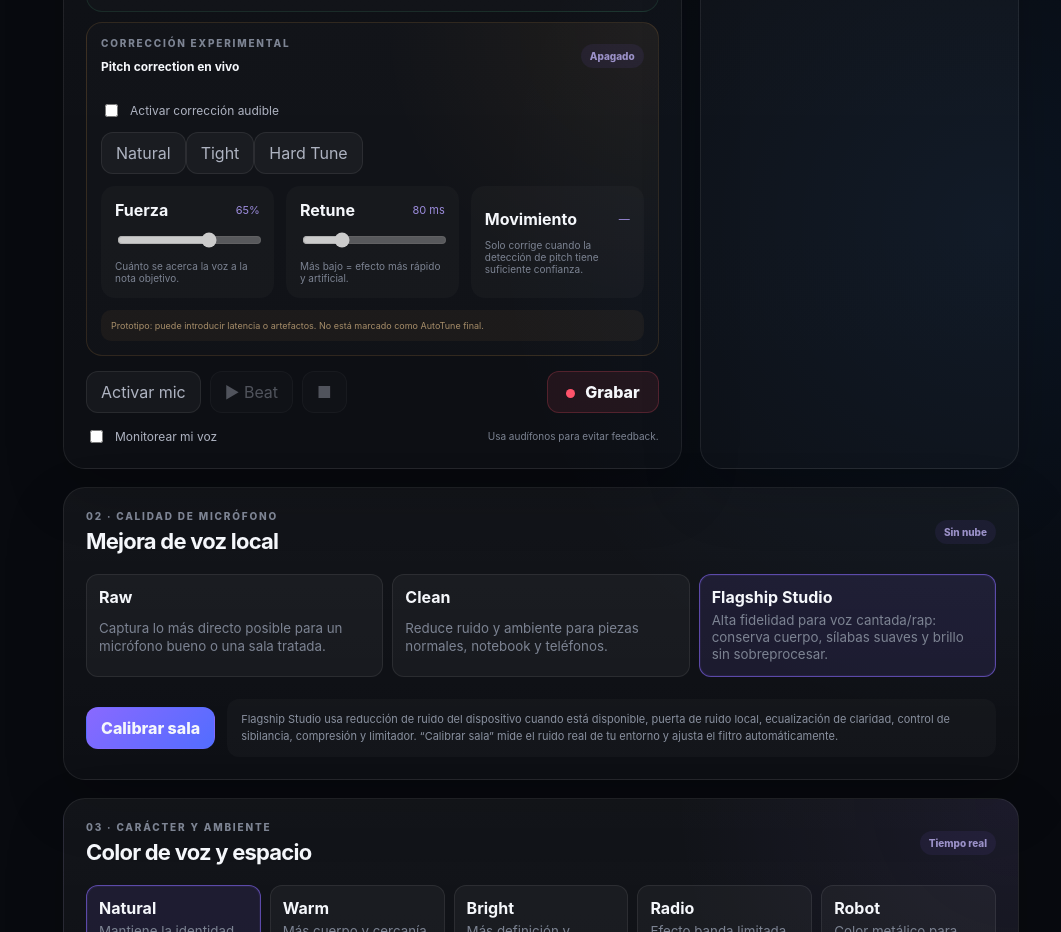
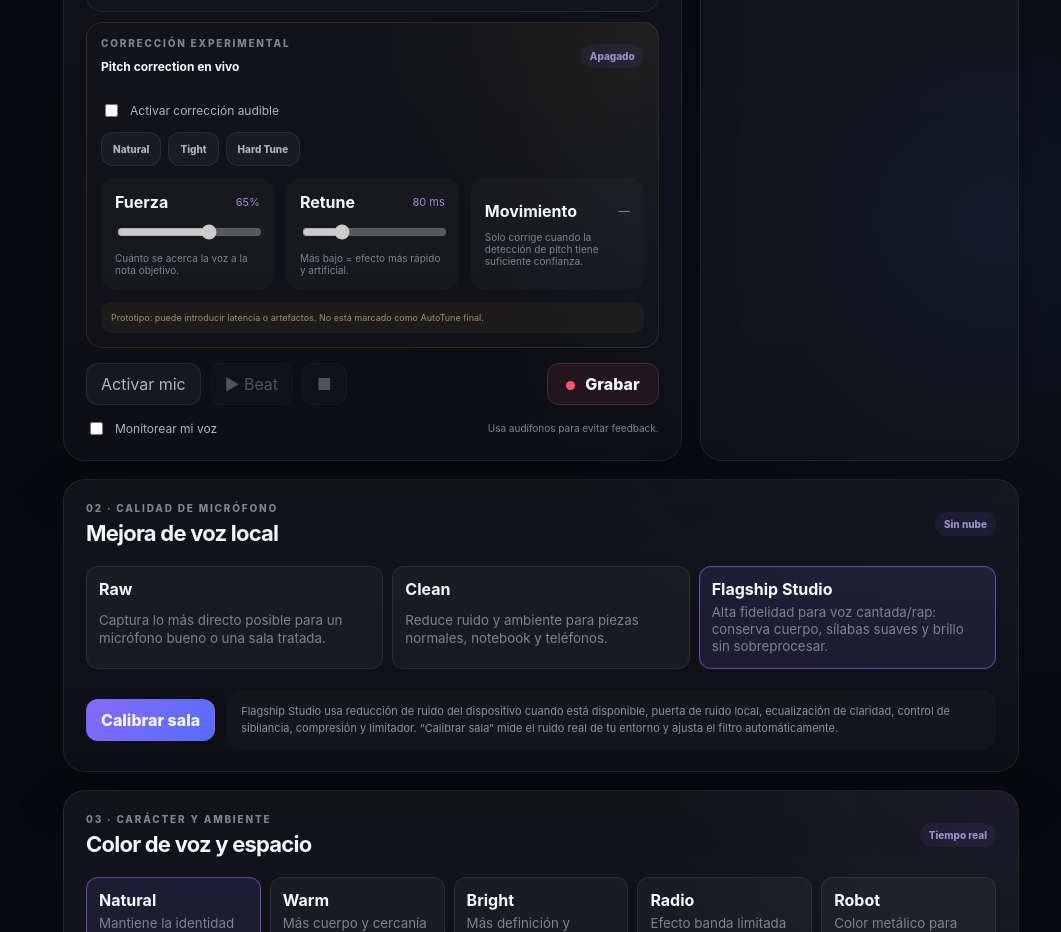
Before and after one commit to ZKYONA/Zk_Music, a React (Vite) app: page / in a window 1280 px wide. Shown: the part 1080-2012 px from the top of the page, without its empty margins (219-1280 px from the left). Built offline with nearby package versions, Linux system fonts and the light colour scheme.

Commit message:
style: polish correction audition presets

```diff
--- a/src/styles.css
+++ b/src/styles.css
@@ -561,6 +561,19 @@ nav { display: grid; gap: 8px; }
   margin-top: 0;
 }
 
+.correction-presets {
+  display: flex;
+  flex-wrap: wrap;
+  gap: 7px;
+}
+
+.correction-presets .ghost-button {
+  min-height: 34px;
+  padding: 0 11px;
+  font-size: 10px;
+  font-weight: 800;
+}
+
 .correction-controls-grid {
   grid-template-columns: repeat(3, minmax(0, 1fr));
 }
```
